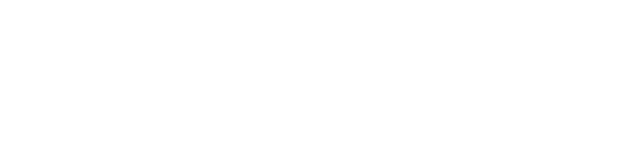
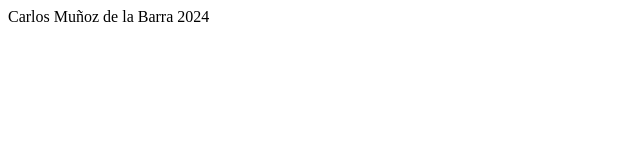
Before and after one commit to m-i-c-h-u/carlosypah.github.io, a plain HTML site: page index.html in a window 1280 px wide. Shown: the whole page, without its empty margins (0-640 px from the left). Drawn offline with Linux system fonts and the light colour scheme.

Commit message:
recien entiendo lo que hay que hacer y no quiero perder el poco avance

```diff
--- a/index.html
+++ b/index.html
@@ -5,5 +5,7 @@
     <meta name="viewport" content="width=device-width, initial-scale=1.0" />
     <title>CV</title>
   </head>
-  <body></body>
+  <body>
+    <footer>Carlos Muñoz de la Barra 2024</footer>
+  </body>
 </html>
```
Also changed, not shown: assets/css/style.css (added), assets/imgs/frog.jpg (added), portafolio.html (added).
